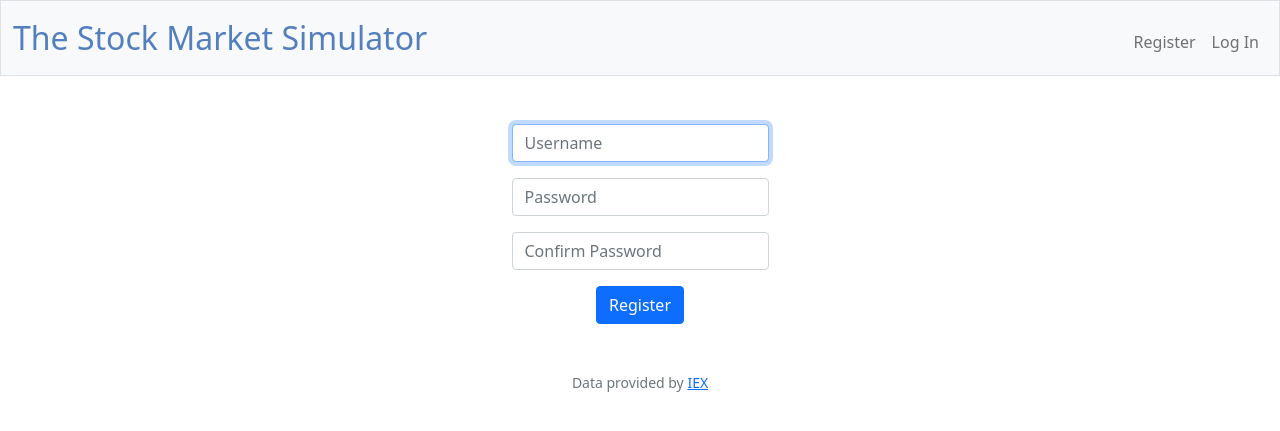
After one commit to sohankancherla/stock-market-simulator, a Flask app: template templates/register.html in a window 1280 px wide. The commit adds this page. Shown: the top 431 px of the page. Run offline with Flask 3, Linux system fonts and the light colour scheme; the template is opened without the code that fills it, so the values that code supplies are empty; some libraries are stand-ins or nearby versions.

Commit message:
completed registering a user

```diff
--- a/app.py
+++ b/app.py
@@ -3,6 +3,7 @@ import os
 from cs50 import SQL
 from flask import Flask, flash, redirect, render_template, request, session
 from flask_session import Session
+import re
 from werkzeug.security import check_password_hash, generate_password_hash
 
 from helpers import apology, login_required, lookup, usd
@@ -56,9 +57,6 @@ def history():
 def login():
     """Log user in"""
 
-    # Forget any user_id
-    session.clear()
-
     # User reached route via POST (as by submitting a form via POST)
     if request.method == "POST":
 
@@ -109,7 +107,42 @@ def quote():
 @app.route("/register", methods=["GET", "POST"])
 def register():
     """Register user"""
-    return apology("TODO")
+    if request.method == "POST":
+        username = request.form.get("username")
+        password = request.form.get("password")
+        confirmation = request.form.get("confirmation")
+
+        # Make sure username has enough characters
+        if len(username) < 3:
+            flash("Username must be at least 3 characters.", "danger")
+            return render_template('register.html', username=username, password=password, confirmation=confirmation)
+
+        # Make sure the username has valid characters
+        if not re.match("^[\w.]+$", username):
+            flash("Usernames can only use letters, numbers, underscores and periods.", "danger")
+            return render_template('register.html', username=username, password=password, confirmation=confirmation)
+
+        # Make sure the username is not taken
+        rows = db.execute("SELECT * FROM users WHERE username = ?", request.form.get("username"))
+        if len(rows) != 0:
+            flash("This username isn't available. Please try another.", "danger")
+            return render_template('register.html', username=username, password=password, confirmation=confirmation)
+
+        # Make sure the password has enough characters
+        if len(password) < 5:
+            flash("Password must be at least 5 characters.", "danger")
+            return render_template('register.html', username=username, password=password, confirmation=confirmation)
+
+        # Make sure the password matches the confirm password
+        if password != confirmation:
+            flash("The passwords you entered do not match.", "danger")
+            return render_template('register.html', username=username, password=password, confirmation=confirmation)
+
+        # All criteria are met, Add user to the database
+        db.execute("INSERT INTO users (username, hash) VALUES(?, ?)", username, generate_password_hash(password))
+        return redirect("/")
+
+    return render_template('register.html', username='', password='', confirmation='')
 
 
 @app.route("/sell", methods=["GET", "POST"])
--- a/templates/layout.html
+++ b/templates/layout.html
@@ -16,7 +16,7 @@
 
         <link href="/static/styles.css" rel="stylesheet">
 
-        <title>C$50 Finance: {% block title %}{% endblock %}</title>
+        <title>SMS: {% block title %}{% endblock %}</title>
 
     </head>
 
@@ -24,7 +24,7 @@
 
         <nav class="bg-light border navbar navbar-expand-md navbar-light">
             <div class="container-fluid">
-                <a class="navbar-brand" href="/"><span class="blue">C</span><span class="red">$</span><span class="yellow">5</span><span class="green">0</span> <span class="red">Finance</span></a>
+                <a class="navbar-brand" href="/"><span class="blue">The Stock Market Simulator</span></a>
                 <button aria-controls="navbar" aria-expanded="false" aria-label="Toggle navigation" class="navbar-toggler" data-bs-target="#navbar" data-bs-toggle="collapse" type="button">
                     <span class="navbar-toggler-icon"></span>
                 </button>
@@ -49,13 +49,18 @@
             </div>
         </nav>
 
-        {% if get_flashed_messages() %}
-            <header>
-                <div class="alert alert-primary mb-0 text-center" role="alert">
-                    {{ get_flashed_messages() | join(" ") }}
-                </div>
-            </header>
-        {% endif %}
+        {% with messages = get_flashed_messages(with_categories=true) %}
+            {% if messages %}
+                {% for category, message in messages %}
+                    <header>
+                        <div class="alert alert-{{ category }} mb-0 text-center" role="alert">
+                            {{ message }}
+                        </div>
+                    </header>
+                {% endfor %}
+            {% endif %}
+        {% endwith %}
+
 
         <main class="container-fluid py-5 text-center">
             {% block main %}{% endblock %}
--- a/templates/login.html
+++ b/templates/login.html
@@ -7,10 +7,10 @@
 {% block main %}
     <form action="/login" method="post">
         <div class="mb-3">
-            <input autocomplete="off" autofocus class="form-control mx-auto w-auto" id="username" name="username" placeholder="Username" type="text">
+            <input autocomplete="off" autofocus class="form-control mx-auto w-auto" id="username" name="username" placeholder="Username" type="text" maxlength="20">
         </div>
         <div class="mb-3">
-            <input class="form-control mx-auto w-auto" id="password" name="password" placeholder="Password" type="password">
+            <input class="form-control mx-auto w-auto" id="password" name="password" placeholder="Password" type="password" maxlength="20">
         </div>
         <button class="btn btn-primary" type="submit">Log In</button>
     </form>
--- /dev/null
+++ b/templates/register.html
@@ -0,0 +1,20 @@
+{% extends "layout.html" %}
+
+{% block title %}
+    Register
+{% endblock %}
+
+{% block main %}
+    <form action="/register" method="post">
+        <div class="mb-3">
+            <input autocomplete="off" autofocus class="form-control mx-auto w-auto" id="username" name="username" placeholder="Username" value="{{  username }}" type="text"  maxlength="20">
+        </div>
+        <div class="mb-3">
+            <input class="form-control mx-auto w-auto" id="password" name="password" placeholder="Password" value="{{  password }}" type="password"  maxlength="20">
+        </div>
+        <div class="mb-3">
+            <input class="form-control mx-auto w-auto" id="password" name="confirmation" placeholder="Confirm Password" value="{{  confirmation }}" type="password"  maxlength="20">
+        </div>
+        <button class="btn btn-primary" type="submit">Register</button>
+    </form>
+{% endblock %}
```
Also changed, not shown: templates/apology.html (deleted, +0 -10 lines), finance.db, 1 other file.
